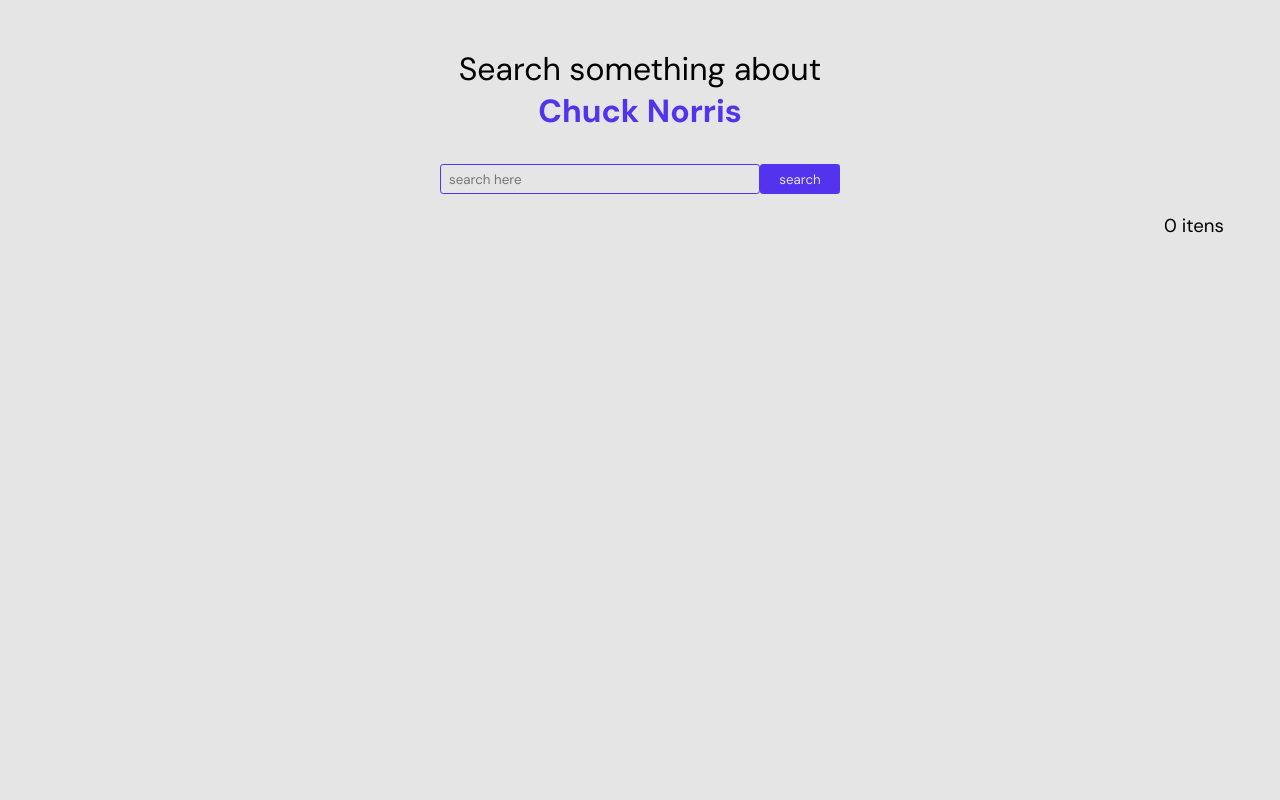
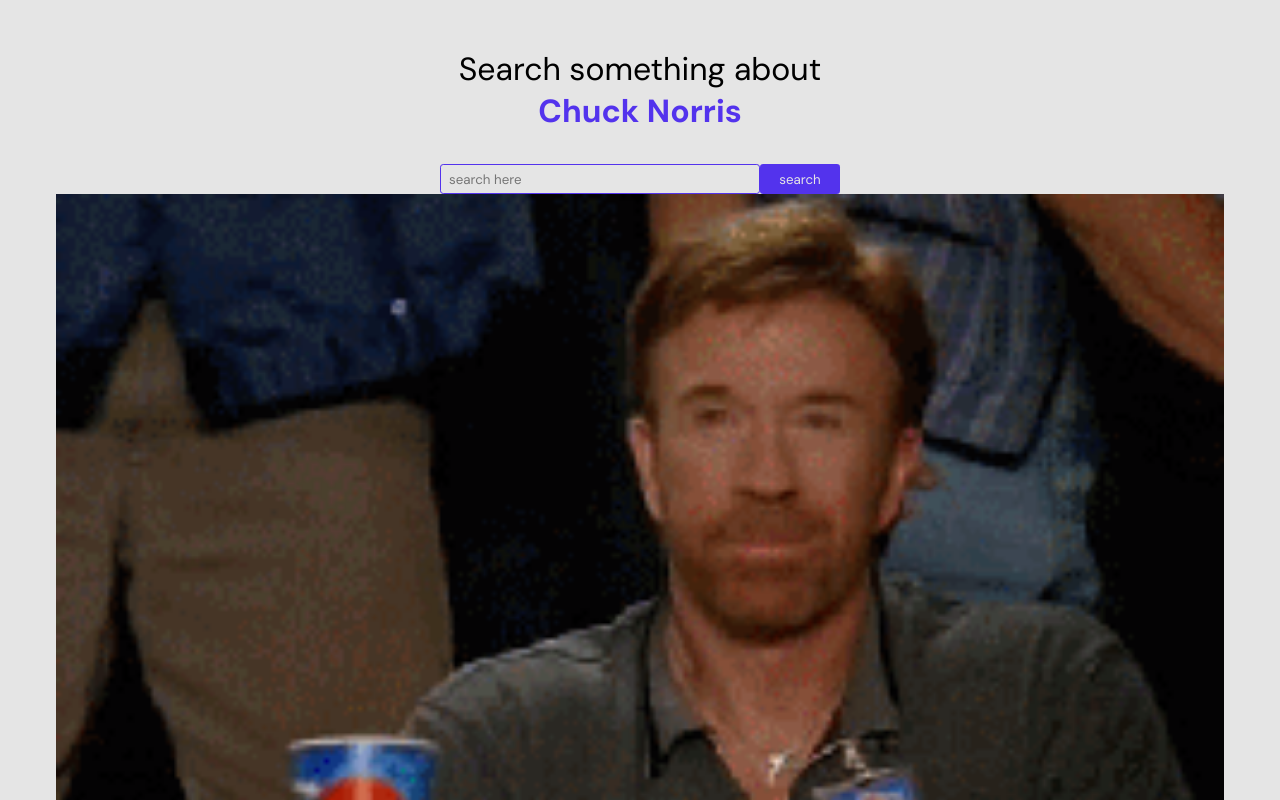
Before and after one commit to israelitalo/chuck-norris, a React (Create React App) app: page / in a window 1280 px wide. Shown: the top 800 px of the page. Built offline with nearby package versions, Linux system fonts and the light colour scheme.

Commit message:
Loading inserido. Empity list inserido. Gif Norris inserido

```diff
--- a/src/components/JokesCards/JokesCards.tsx
+++ b/src/components/JokesCards/JokesCards.tsx
@@ -2,6 +2,7 @@
 import { RiDoubleQuotesL } from 'react-icons/ri';
 
 import { JokeType } from '../../types/joke';
+import { NotFoundItems } from '../NotFoundItems';
 import * as S from './styles';
 
 interface JokesCardProps {
@@ -14,13 +15,15 @@
             <S.Count>
                 {jokes.length} itens
             </S.Count>
-            <S.ContainerCards>
-                {jokes.map((joke) => (
-                    <S.Card key={joke.id} href={joke.url} target="_blank">
-                        <RiDoubleQuotesL /> <p>{joke.value}</p>
-                    </S.Card>
-                ))}
-            </S.ContainerCards>
+            {jokes.length > 0 ?
+                (<S.ContainerCards>
+                    {jokes.map((joke) => (
+                        <S.Card key={joke.id} href={joke.url} target="_blank">
+                            <RiDoubleQuotesL /> <p>{joke.value}</p>
+                        </S.Card>
+                    ))}
+                </S.ContainerCards>)
+            : <NotFoundItems /> }
         </>
     );
 };
--- /dev/null
+++ b/src/components/NotFoundItems/NotFoundItems.tsx
@@ -0,0 +1,15 @@
+import React from 'react';
+import { MdOutlineSearchOff } from 'react-icons/md';
+
+import * as S from './styles';
+
+const NotFoundItems: React.FC = () => {
+    return (
+        <S.Container>
+            <h2>Not found items</h2>
+            <MdOutlineSearchOff size={60} color="#5333ed" />
+        </S.Container>
+    );
+};
+
+export default NotFoundItems;
--- /dev/null
+++ b/src/components/NotFoundItems/index.ts
@@ -0,0 +1 @@
+export { default as NotFoundItems } from './NotFoundItems';
--- /dev/null
+++ b/src/components/NotFoundItems/styles.ts
@@ -0,0 +1,11 @@
+import styled from "styled-components";
+
+export const Container = styled.div`
+    display: flex;
+    flex-direction: column;
+    align-items: center;
+    margin-top: 5rem;
+    h2 {
+        font-weight: 400;
+    }
+`;
--- /dev/null
+++ b/src/components/SpinnerLoading/SpinnerLoading.tsx
@@ -0,0 +1,12 @@
+import React from 'react';
+import * as S from './styles';
+
+const SpinnerLoading: React.FC = () => {
+    return (
+        <S.Container>
+            <S.Spinner />
+        </S.Container>
+    );
+};
+
+export default SpinnerLoading;
--- /dev/null
+++ b/src/components/SpinnerLoading/index.ts
@@ -0,0 +1 @@
+export { default as SpinnerLoading } from './SpinnerLoading';
--- /dev/null
+++ b/src/components/SpinnerLoading/styles.ts
@@ -0,0 +1,26 @@
+import styled from "styled-components";
+
+export const Container = styled.div`
+    display: grid;
+    justify-content: center;
+    align-items: center;
+    height: 350px;
+`;
+
+export const Spinner = styled.div`
+    @keyframes spinner {
+        0% {
+            transform: rotate(0deg);
+        }
+        100% {
+            transform: rotate(360deg);
+        }
+    }
+
+    width: 50px;
+    height: 50px;
+    border: 10px solid var(--gray-500);
+    border-top: 10px solid var(--primary);
+    border-radius: 50%;
+    animation: spinner 1.5s linear infinite;
+`;
--- a/src/pages/Home/Home.tsx
+++ b/src/pages/Home/Home.tsx
@@ -1,15 +1,19 @@
 import React, { useCallback, useState } from 'react';
+
 import JokesCards from '../../components/JokesCards/JokesCards';
-
+import { SpinnerLoading } from '../../components/SpinnerLoading';
 import { Title } from '../../components/Title';
 import { api } from '../../service/api';
 import { JokeServiceType, JokeType } from '../../types/joke';
 import * as S from './styles';
 
+import NorrisGif from '../../assets/gifs/norris.gif';
+
 const Home: React.FC = () => {
 
     const [search, setSearch] = useState<string>('');
     const [loadingSearch, setLoadingSearch] = useState<boolean>(false);
+    const [isResult, setIsResult] = useState<boolean>(false);
     const [jokes, setJokes] = useState<JokeType[]>([]);
 
     const handleSubmit: React.FormEventHandler<HTMLFormElement> = useCallback((event) => {
@@ -22,7 +26,10 @@
         .then(response => {
             setJokes(response.data.result);
         })
-        .finally(() => setLoadingSearch(false));
+        .finally(() => {
+            setLoadingSearch(false);
+            setIsResult(true);
+        });
     },[search])
 
     return (
@@ -38,7 +45,13 @@
                     <button disabled={loadingSearch} type='submit'>{loadingSearch ? 'hold up' : 'search'}</button>
                 </form>
             </S.ContainerForm>
-            <JokesCards jokes={jokes} />
+
+            <img src={NorrisGif} height="100%" width="100%" aria-label='norris-gif' />
+
+            { loadingSearch
+                ? <SpinnerLoading />
+                : isResult && <JokesCards jokes={jokes} />
+            }
         </S.Container>
     );
 };
```
Also changed, not shown: src/assets/gifs/norris.gif (added).
